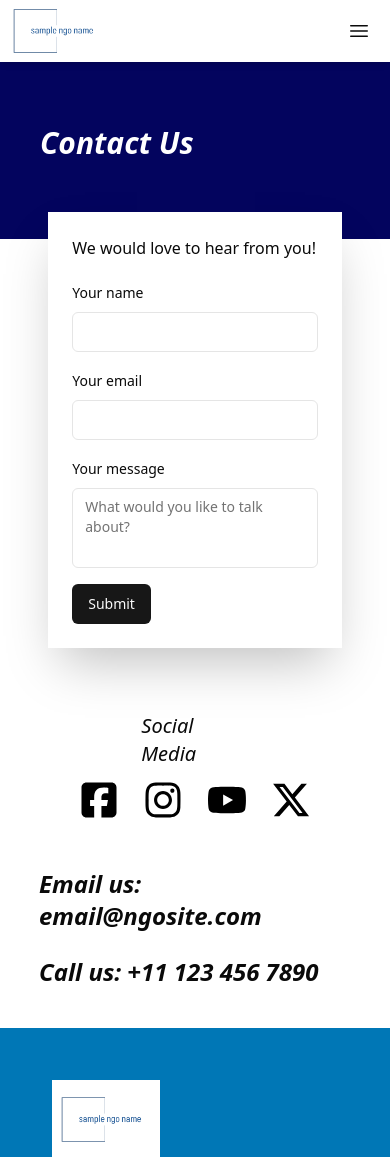
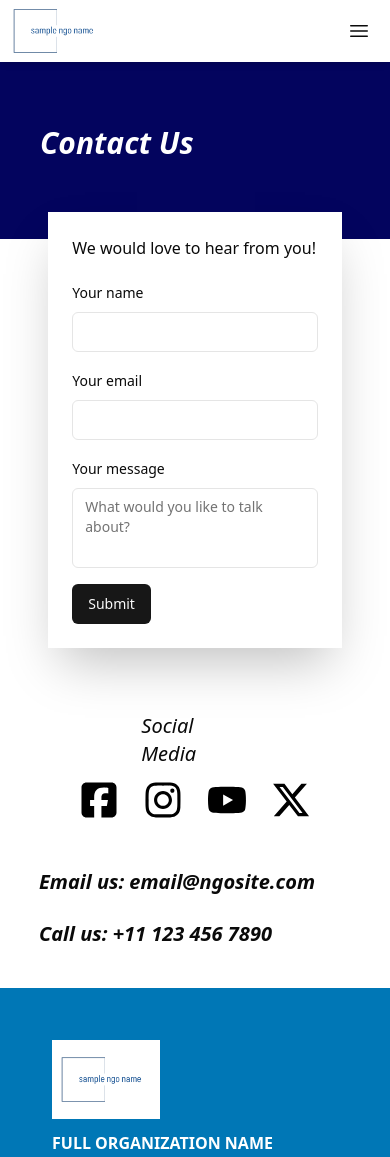
Before and after one commit to judithlk/ngo-site-template, a Next.js app: page /contact in a window 390 px wide. Shown: the top 1157 px of the page. Built offline with nearby package versions, Linux system fonts and the light colour scheme.

Commit message:
fixed text size

```diff
--- a/src/app/contact/page.tsx
+++ b/src/app/contact/page.tsx
@@ -123,7 +123,7 @@ export default function ContactPage() {
             <Image src={"/contact2.jpg"} alt="" layout="responsive" width={100} height={100} />
           </div> */}
         </div>
-        <div className="w-[80%] m-auto space-y-6 text-2xl font-semibold italic mt-4">
+        <div className="w-[80%] m-auto space-y-6 text-xl md:text-2xl font-semibold italic mt-4">
             <h1>Email us: <Link href="mailto:email@ngosite.com">email@ngosite.com</Link></h1>
             <h1>Call us: +11 123 456 7890</h1>
         </div>
```
